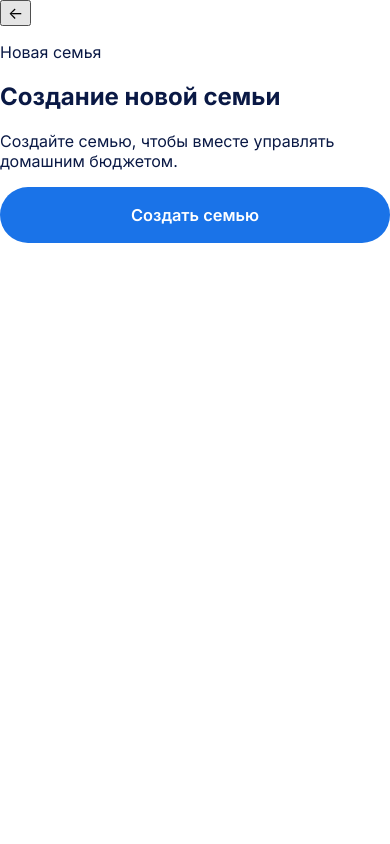
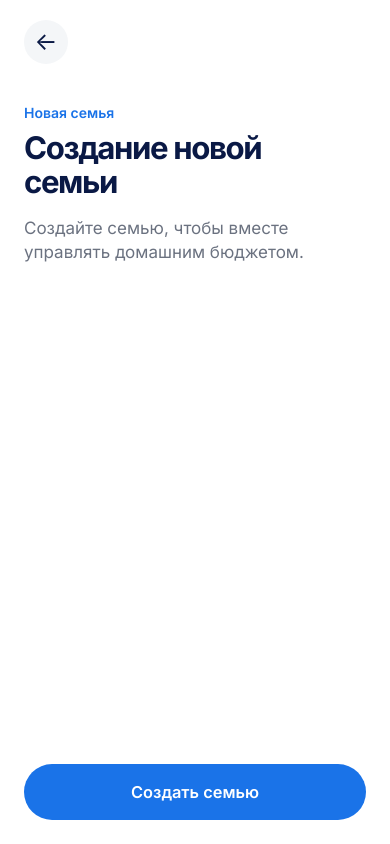
Before and after one commit to samusevvadim24-sys/fintrack, a Next.js app: page /family/new in a window 390 px wide. Built offline with nearby package versions, Linux system fonts and the light colour scheme.

Commit message:
Polish mobile onboarding navigation and add family screen styles

```diff
--- a/app/globals.css
+++ b/app/globals.css
@@ -28,12 +28,10 @@ body {
   overflow-x: hidden;
 }
 
-button {
-  font: inherit;
-  -webkit-tap-highlight-color: transparent;
-}
+button { font: inherit; -webkit-tap-highlight-color: transparent; }
 
-.welcome-screen {
+.welcome-screen,
+.family-page {
   width: 100%;
   min-height: 100dvh;
   overflow: hidden;
@@ -45,10 +43,7 @@ button {
   min-height: 100dvh;
   display: flex;
   flex-direction: column;
-  padding: max(12px, env(safe-area-inset-top))
-    max(24px, env(safe-area-inset-right))
-    max(12px, env(safe-area-inset-bottom))
-    max(24px, env(safe-area-inset-left));
+  padding: max(12px, env(safe-area-inset-top)) max(24px, env(safe-area-inset-right)) max(12px, env(safe-area-inset-bottom)) max(24px, env(safe-area-inset-left));
 }
 
 .illustration-wrap {
@@ -83,32 +78,10 @@ button {
   padding: clamp(8px, 1.5dvh, 16px) 0;
 }
 
-.copy h1 {
-  margin: 0 0 14px;
-  color: var(--foreground);
-  font-size: clamp(27px, 8vw, 36px);
-  line-height: 1.12;
-  font-weight: 700;
-  letter-spacing: -0.045em;
-}
+.copy h1 { margin: 0 0 14px; color: var(--foreground); font-size: clamp(27px, 8vw, 36px); line-height: 1.12; font-weight: 700; letter-spacing: -0.045em; }
+.copy p { margin: 0; color: var(--muted); font-size: clamp(14px, 4.2vw, 17px); line-height: 1.4; font-weight: 400; letter-spacing: -0.01em; }
 
-.copy p {
-  margin: 0;
-  color: var(--muted);
-  font-size: clamp(14px, 4.2vw, 17px);
-  line-height: 1.4;
-  font-weight: 400;
-  letter-spacing: -0.01em;
-}
-
-.actions {
-  width: 100%;
-  margin-top: clamp(4px, 1.5dvh, 12px);
-  display: flex;
-  flex-direction: column;
-  gap: clamp(4px, 1dvh, 8px);
-  flex: 0 0 auto;
-}
+.actions { width: 100%; margin-top: clamp(4px, 1.5dvh, 12px); display: flex; flex-direction: column; gap: clamp(4px, 1dvh, 8px); flex: 0 0 auto; }
 
 .primary-button,
 .secondary-button {
@@ -122,39 +95,38 @@ button {
   transition: transform 0.15s ease, opacity 0.15s ease, background 0.15s ease;
 }
 
-.primary-button {
-  min-height: clamp(46px, 7dvh, 56px);
-  padding: 0 20px;
-  color: #fff;
-  background: var(--primary);
-  font-size: clamp(16px, 4.2vw, 17px);
-  font-weight: 600;
-}
+.primary-button { min-height: clamp(46px, 7dvh, 56px); padding: 0 20px; color: #fff; background: var(--primary); font-size: clamp(16px, 4.2vw, 17px); font-weight: 600; }
+.secondary-button { min-height: clamp(38px, 6dvh, 48px); padding: 0 20px; color: var(--primary); background: transparent; font-size: clamp(15px, 4.2vw, 17px); font-weight: 600; }
 
-.secondary-button {
-  min-height: clamp(38px, 6dvh, 48px);
-  padding: 0 20px;
-  color: var(--primary);
-  background: transparent;
-  font-size: clamp(15px, 4.2vw, 17px);
-  font-weight: 600;
-}
+.primary-button:active { transform: scale(0.98); }
+.secondary-button:active { opacity: 0.65; }
+
+.primary-button:focus-visible,
+.secondary-button:focus-visible { outline: 3px solid rgb(26 115 232 / 30%); outline-offset: 3px; }
 
 @media (hover: hover) {
   .primary-button:hover { background: #1769d1; }
   .secondary-button:hover { background: rgb(26 115 232 / 6%); }
 }
 
-.primary-button:active { transform: scale(0.98); }
-.secondary-button:active { opacity: 0.65; }
+/* New-family screen */
+.family-page { display: flex; justify-content: center; background: #111; padding: 0; }
+.family-card { position: relative; width: 100%; min-height: 100dvh; max-width: 400px; background: #fff; padding: max(20px, env(safe-area-inset-top)) 24px max(20px, env(safe-area-inset-bottom)); animation: screen-enter 180ms ease-out both; }
+.back-button { width: 44px; height: 44px; padding: 0; border: 0; border-radius: 50%; background: #f4f6f8; color: var(--foreground); font-size: 24px; line-height: 1; cursor: pointer; }
+.family-content { min-height: calc(100dvh - 88px); display: flex; flex-direction: column; justify-content: space-between; padding-top: 40px; }
+.eyebrow { margin: 0 0 10px; color: var(--primary); font-size: 14px; font-weight: 600; }
+.family-content h1 { margin: 0; max-width: 330px; color: var(--foreground); font-size: clamp(30px, 8vw, 38px); line-height: 1.1; letter-spacing: -0.045em; }
+.family-description { max-width: 340px; margin: 16px 0 0; color: var(--muted); font-size: 17px; line-height: 1.45; }
+.family-actions { padding-top: 32px; }
 
-.primary-button:focus-visible,
-.secondary-button:focus-visible {
-  outline: 3px solid rgb(26 115 232 / 30%);
-  outline-offset: 3px;
-}
+@keyframes screen-enter { from { opacity: 0; transform: translateX(18px); } to { opacity: 1; transform: translateX(0); } }
 
 @media (prefers-reduced-motion: reduce) {
   .primary-button,
-  .secondary-button { transition: none; }
+  .secondary-button,
+  .family-card { transition: none; animation: none; }
 }
+
+@media (min-width: 401px) {
+  .family-card { min-height: min(850px, 100dvh); margin: auto; border-radius: 32px; }
+}
```
